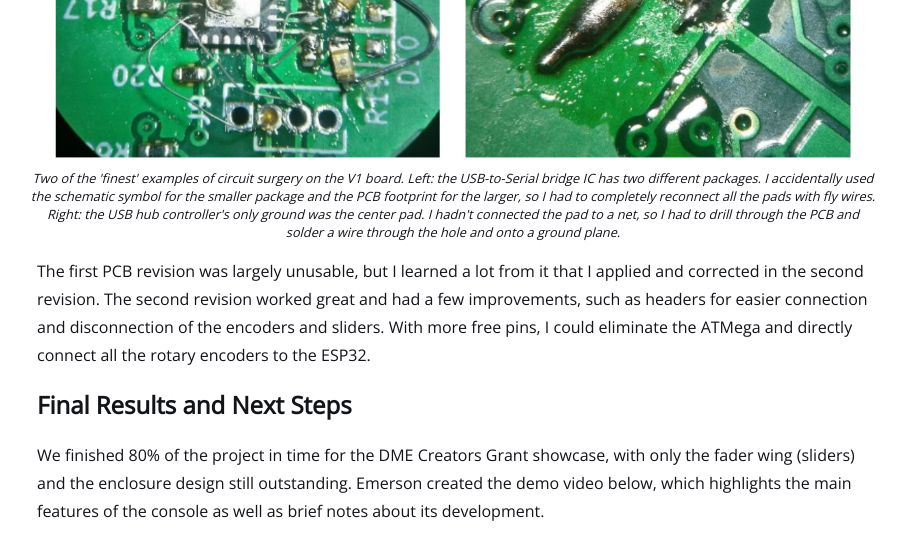
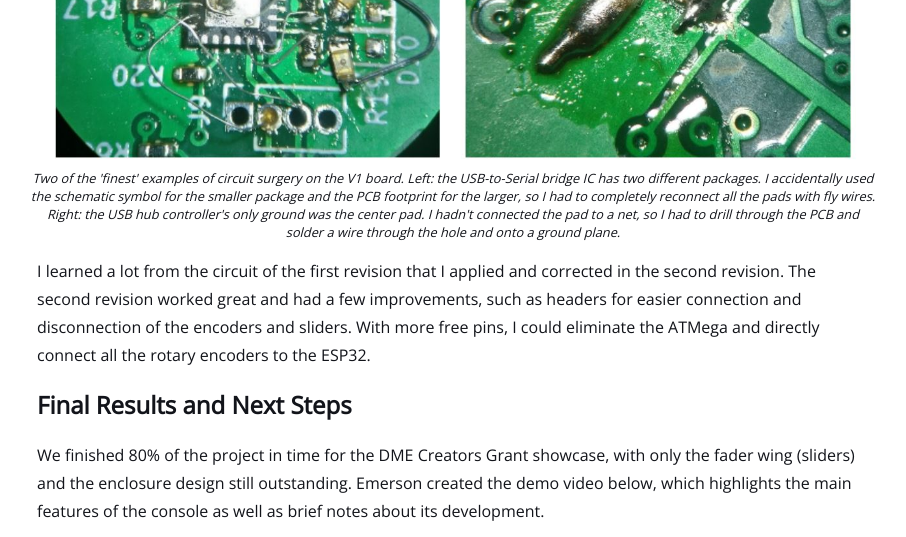
Before and after one commit to Aliasmk/aliasmk.github.io, a Jekyll site: the page built from _projects/emrsnxeos.md, in a window 1280 px wide and 900 px high, scrolled down 6629 px, cut to the strip 0-537 px from the top of the window. Shown: the whole strip, without its empty margins (187-1093 px from the left). Built offline with Jekyll 4.4.1, drawn with Linux system fonts in a browser that asks for light colours.

Commit message:
text fix

```diff
--- a/_projects/emrsnxeos.md
+++ b/_projects/emrsnxeos.md
@@ -98,7 +98,7 @@ imgurl="/assets/img/projects/emrsnxeos/circuit_surgery.jpg"
 caption="Two of the 'finest' examples of circuit surgery on the V1 board. Left: the USB-to-Serial bridge IC has two different packages. I accidentally used the schematic symbol for the smaller package and the PCB footprint for the larger, so I had to completely reconnect all the pads with fly wires. Right: the USB hub controller's only ground was the center pad. I hadn't connected the pad to a net, so I had to drill through the PCB and solder a wire through the hole and onto a ground plane."
 alttext="Left: a magnified image of an upside down integrated circuit with tiny wires coming out of it and going to other places on the PCB. Right: a magnified photo of the bottom of a PCB with a hole drilled through it and a wire poking through and leading to a ground plane."%}
 
-The first PCB revision was largely unusable, but I learned a lot from it that I applied and corrected in the second revision. The second revision worked great and had a few improvements, such as headers for easier connection and disconnection of the encoders and sliders. With more free pins, I could eliminate the ATMega and directly connect all the rotary encoders to the ESP32.
+I learned a lot from the circuit of the first revision that I applied and corrected in the second revision. The second revision worked great and had a few improvements, such as headers for easier connection and disconnection of the encoders and sliders. With more free pins, I could eliminate the ATMega and directly connect all the rotary encoders to the ESP32.
 
 ## Final Results and Next Steps
 We finished 80% of the project in time for the DME Creators Grant showcase, with only the fader wing (sliders) and the enclosure design still outstanding. Emerson created the demo video below, which highlights the main features of the console as well as brief notes about its development.
```
